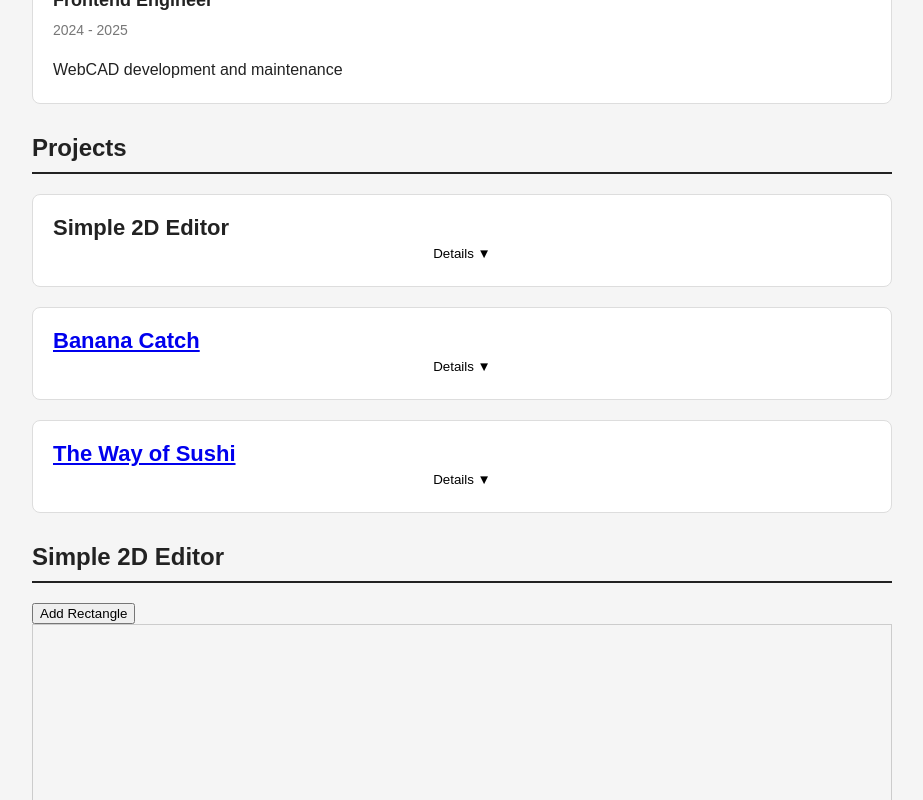
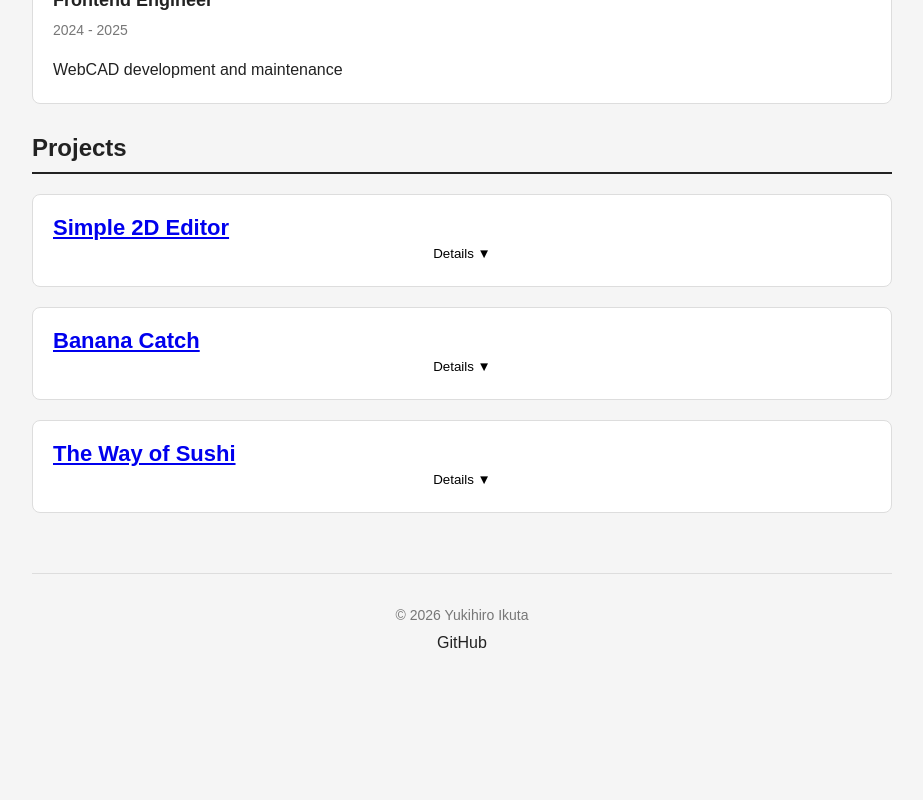
Before and after one commit to simoon712/my-portfolio, a React (Vite) app: page / in a window 1280 px wide. Shown: the part 912-1712 px from the top of the page, without its empty margins (178-1101 px from the left). After the commit the page ends 1624 px from the top, so only its background shows below. Built offline with nearby package versions, Linux system fonts and the light colour scheme.

Commit message:
Add separate editor page with React Router

```diff
--- a/package.json
+++ b/package.json
@@ -11,7 +11,8 @@
   },
   "dependencies": {
     "react": "^19.2.8",
-    "react-dom": "^19.2.8"
+    "react-dom": "^19.2.8",
+    "react-router-dom": "^7.18.4"
   },
   "devDependencies": {
     "@eslint/js": "^10.0.1",
--- a/src/App.tsx
+++ b/src/App.tsx
@@ -1,111 +1,15 @@
-import Skills from './components/Skills';
-import type { CareerData } from './components/Career';
-import './App.css';
-import About from './components/About';
-import Header from './components/Header';
-import Footer from './components/Footer';
-import CareerList from './components/CareerList';
-import ProjectList from './components/ProjectList';
-import type { ProjectData } from './components/Project';
-import { useState } from "react";
-import Simple2DEditor from './components/Simple2DEditor';
-
-const careers: CareerData[] = [
-  {
-    id: 1,
-    companyEn: 'BESTTECH Inc.',
-    companyJa: 'ベストテック株式会社',
-    positionEn: 'Mechanical Designer',
-    positionJa: '機械設計エンジニア',
-    period: '2013 - 2024',
-    descriptionEn: 'Mechanical design',
-    descriptionJa: '機械設計業務',
-    companyUrl: 'https://www.besttechjp.com/'
-  },
-  {
-    id: 2,
-    companyEn: 'Marietta Inc.',
-    companyJa: '株式会社マリエッタ',
-    positionEn: 'Frontend Engineer',
-    positionJa: 'フロントエンドエンジニア',
-    period: '2024 - 2025',
-    descriptionEn: 'WebCAD development and maintenance',
-    descriptionJa: 'WebCADの開発・保守',
-    companyUrl: 'https://www.marietta.co.jp/'
-  }
-];
-
-const projects: ProjectData[] = [
-  {
-    id: 1,
-    workType: 'personal',
-    titleEn: 'Simple 2D Editor',
-    titleJa: 'シンプルな2Dエディタ',
-    descriptionEn: 'A simple 2D drawing application built with React and TypeScript.',
-    descriptionJa: 'ReactとTypeScriptを使って構築された、シンプルな2D描画アプリケーションです。',
-    technologies: ['TypeScript', 'React', 'HTML', 'CSS', 'Git'],
-    githubUrl: '',
-    projectUrl: ''
-  },
-  {
-    id: 2,
-    workType: 'professional',
-    titleEn: 'Banana Catch',
-    titleJa: 'バナナキャッチ',
-    descriptionEn: 'This is a reflex game where you have to catch spinning bananas at just the right moment.',
-    descriptionJa: '回転するバナナをタイミングよくキャッチする反射神経ゲームです。',
-    technologies: ['TypeScript', 'HTML', 'CSS', 'Git'],
-    githubUrl: '',
-    projectUrl: 'https://www.p-game.jp/game/371/detail'
-  },
-  {
-    id: 3,
-    workType: 'professional',
-    titleEn: 'The Way of Sushi',
-    titleJa: '寿司道',
-    descriptionEn: 'This is a puzzle game where you clear a row or column by matching all the pieces in that row or column.',
-    descriptionJa: 'タテ・ヨコ1列を同じネタにして消すパズルゲームです。',
-    technologies: ['TypeScript', 'HTML', 'CSS', 'Git'],
-    githubUrl: '',
-    projectUrl: 'https://www.p-game.jp/game/376/detail'
-  },
-];
+import { HashRouter, Routes, Route } from 'react-router-dom';
+import Home from './pages/Home';
+import Editor from './pages/Editor';
 
 function App() {
-  // 表示言語の状態を管理（false: 英語 / true: 日本語）
-  const [isJapanese, setIsJapanese] = useState(false);
-
   return (
-    <>
-      <Header
-        isJapanese = {isJapanese}
-        setIsJapanese = {setIsJapanese}
-      />
-      <main>
-        <About
-          isJapanese = {isJapanese}
-        />
-
-        <Skills
-          isJapanese = {isJapanese}
-          skills = {['TypeScript', 'JavaScript', 'HTML', 'CSS']}
-        />
-
-        <CareerList
-          isJapanese = {isJapanese}
-          careers = {careers}
-        />
-
-        <ProjectList
-          isJapanese = {isJapanese}
-          projects = {projects}
-        />
-        <Simple2DEditor />
-      </main>
-
-      <Footer />
-
-    </>
+    <HashRouter>
+      <Routes>
+        <Route path = "/" element = {<Home />} />
+        <Route path = "/editor" element = {<Editor />} />
+      </Routes>
+    </HashRouter>
   );
 }
 
--- /dev/null
+++ b/src/pages/Editor.tsx
@@ -0,0 +1,11 @@
+import Simple2DEditor from '../components/Simple2DEditor';
+
+function Editor() {
+  return (
+    <main>
+      <Simple2DEditor />
+    </main>
+  );
+}
+
+export default Editor;
--- /dev/null
+++ b/src/pages/Home.tsx
@@ -0,0 +1,110 @@
+import Skills from '../components/Skills';
+import type { CareerData } from '../components/Career';
+import '../App.css';
+import About from '../components/About';
+import Header from '../components/Header';
+import Footer from '../components/Footer';
+import CareerList from '../components/CareerList';
+import ProjectList from '../components/ProjectList';
+import type { ProjectData } from '../components/Project';
+import { useState } from "react";
+
+const careers: CareerData[] = [
+  {
+    id: 1,
+    companyEn: 'BESTTECH Inc.',
+    companyJa: 'ベストテック株式会社',
+    positionEn: 'Mechanical Designer',
+    positionJa: '機械設計エンジニア',
+    period: '2013 - 2024',
+    descriptionEn: 'Mechanical design',
+    descriptionJa: '機械設計業務',
+    companyUrl: 'https://www.besttechjp.com/'
+  },
+  {
+    id: 2,
+    companyEn: 'Marietta Inc.',
+    companyJa: '株式会社マリエッタ',
+    positionEn: 'Frontend Engineer',
+    positionJa: 'フロントエンドエンジニア',
+    period: '2024 - 2025',
+    descriptionEn: 'WebCAD development and maintenance',
+    descriptionJa: 'WebCADの開発・保守',
+    companyUrl: 'https://www.marietta.co.jp/'
+  }
+];
+
+const projects: ProjectData[] = [
+  {
+    id: 1,
+    workType: 'personal',
+    titleEn: 'Simple 2D Editor',
+    titleJa: 'シンプルな2Dエディタ',
+    descriptionEn: 'A simple 2D drawing application built with React and TypeScript.',
+    descriptionJa: 'ReactとTypeScriptを使って構築された、シンプルな2D描画アプリケーションです。',
+    technologies: ['TypeScript', 'React', 'HTML', 'CSS', 'Git'],
+    githubUrl: '',
+    projectUrl: '${import.meta.env.BASE_URL}#/editor'
+  },
+  {
+    id: 2,
+    workType: 'professional',
+    titleEn: 'Banana Catch',
+    titleJa: 'バナナキャッチ',
+    descriptionEn: 'This is a reflex game where you have to catch spinning bananas at just the right moment.',
+    descriptionJa: '回転するバナナをタイミングよくキャッチする反射神経ゲームです。',
+    technologies: ['TypeScript', 'HTML', 'CSS', 'Git'],
+    githubUrl: '',
+    projectUrl: 'https://www.p-game.jp/game/371/detail'
+  },
+  {
+    id: 3,
+    workType: 'professional',
+    titleEn: 'The Way of Sushi',
+    titleJa: '寿司道',
+    descriptionEn: 'This is a puzzle game where you clear a row or column by matching all the pieces in that row or column.',
+    descriptionJa: 'タテ・ヨコ1列を同じネタにして消すパズルゲームです。',
+    technologies: ['TypeScript', 'HTML', 'CSS', 'Git'],
+    githubUrl: '',
+    projectUrl: 'https://www.p-game.jp/game/376/detail'
+  },
+];
+
+function Home() {
+  // 表示言語の状態を管理（false: 英語 / true: 日本語）
+  const [isJapanese, setIsJapanese] = useState(false);
+
+  return (
+    <>
+      <Header
+        isJapanese = {isJapanese}
+        setIsJapanese = {setIsJapanese}
+      />
+      <main>
+        <About
+          isJapanese = {isJapanese}
+        />
+
+        <Skills
+          isJapanese = {isJapanese}
+          skills = {['TypeScript', 'JavaScript', 'HTML', 'CSS']}
+        />
+
+        <CareerList
+          isJapanese = {isJapanese}
+          careers = {careers}
+        />
+
+        <ProjectList
+          isJapanese = {isJapanese}
+          projects = {projects}
+        />
+      </main>
+
+      <Footer />
+
+    </>
+  );
+}
+
+export default Home;
```
Also changed, not shown: 1 other file (tests, documents, lock files or other folders).
